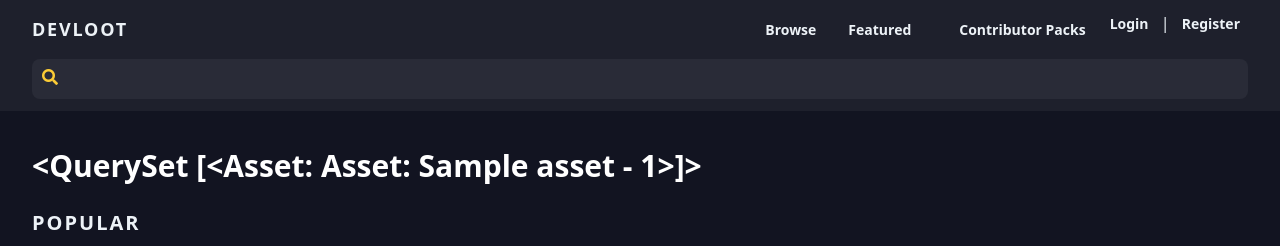
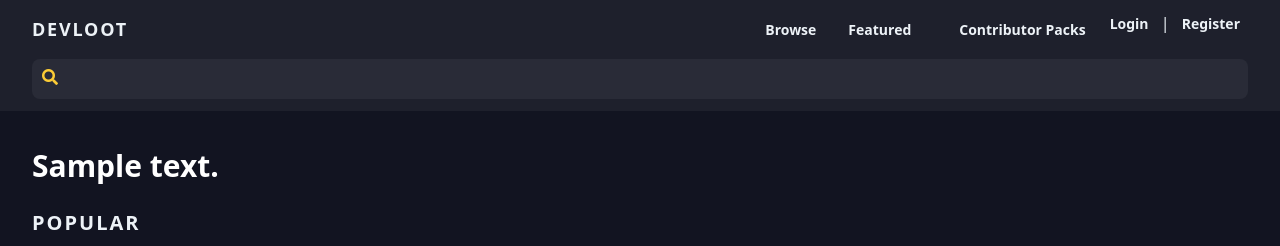
Before and after one commit to waldrupm/devloot, a Django app: page / in a window 1280 px wide. Shown: the top 246 px of the page. Run offline with Django 3.2, Linux system fonts and the light colour scheme; tables that the repository leaves empty hold one stand-in row (values such as "Sample post"); some libraries are stand-ins or nearby versions.

Commit message:
update todos

```diff
--- a/assets/templates/assets/asset_list.html
+++ b/assets/templates/assets/asset_list.html
@@ -2,7 +2,7 @@
 
 {% block content %}
     <div class="container mx-auto px-6 lg:px-8 mt-8">
-        <h1 class="text-3xl">{{ featured_set.assets.all }}</h1>
+        <h1 class="text-3xl">{{ featured_set.description }}</h1>
         <h2 class="text-xl font-semibold tracking-widest text-gray-200 uppercase mb-2">Popular</h2>
     </div>
     <div class="container px-4 mx-auto lg:px-6 flex flex-wrap">
```
Also changed, not shown: 1 other file.
